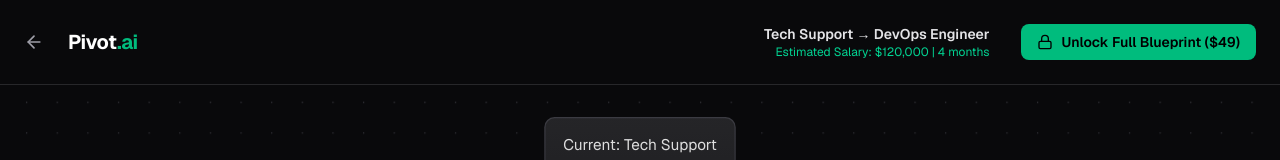
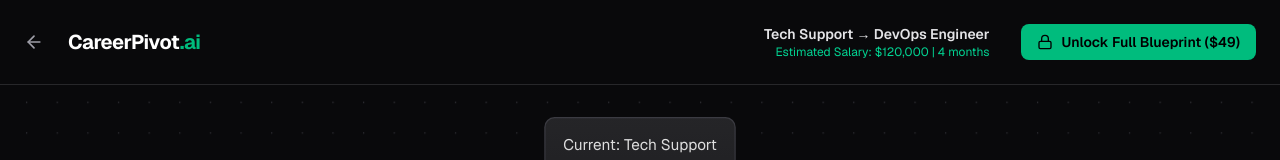
Before and after one commit to darostegui/careerpivot, a Next.js app: page /roadmap in a window 1280 px wide. Shown: the top 160 px of the page. Built offline with nearby package versions, Linux system fonts and the light colour scheme.

Commit message:
fix: branding consistency to CareerPivot.me on roadmap page

```diff
--- a/src/app/roadmap/page.tsx
+++ b/src/app/roadmap/page.tsx
@@ -49,7 +49,7 @@ export default function RoadmapPage() {
           <Link href="/" className="text-zinc-400 hover:text-white transition-colors">
             <ArrowLeft className="w-5 h-5" />
           </Link>
-          <div className="text-xl font-bold tracking-tight">Pivot<span className="text-emerald-500">.ai</span></div>
+          <div className="text-xl font-bold tracking-tight">CareerPivot<span className="text-emerald-500">.ai</span></div>
         </div>
         <div className="flex items-center gap-4">
           <div className="hidden sm:block text-right mr-4">
```
